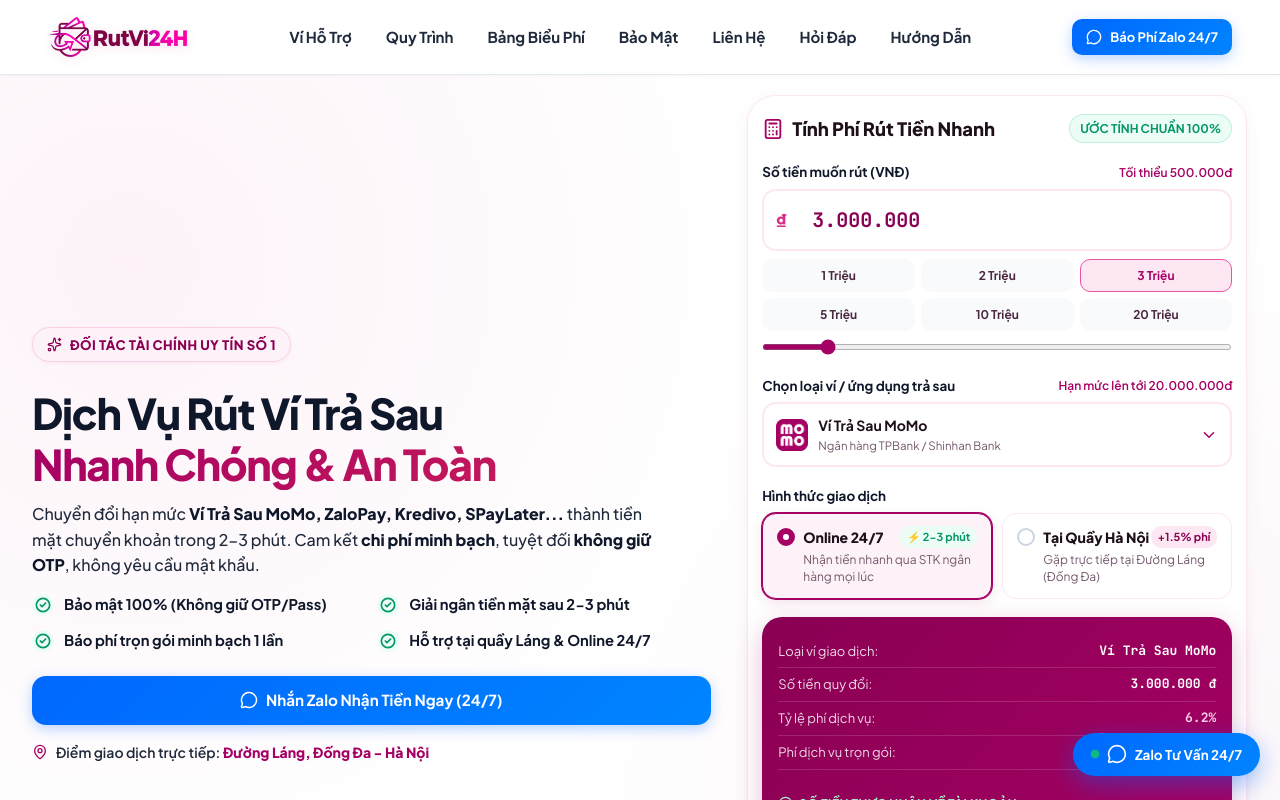
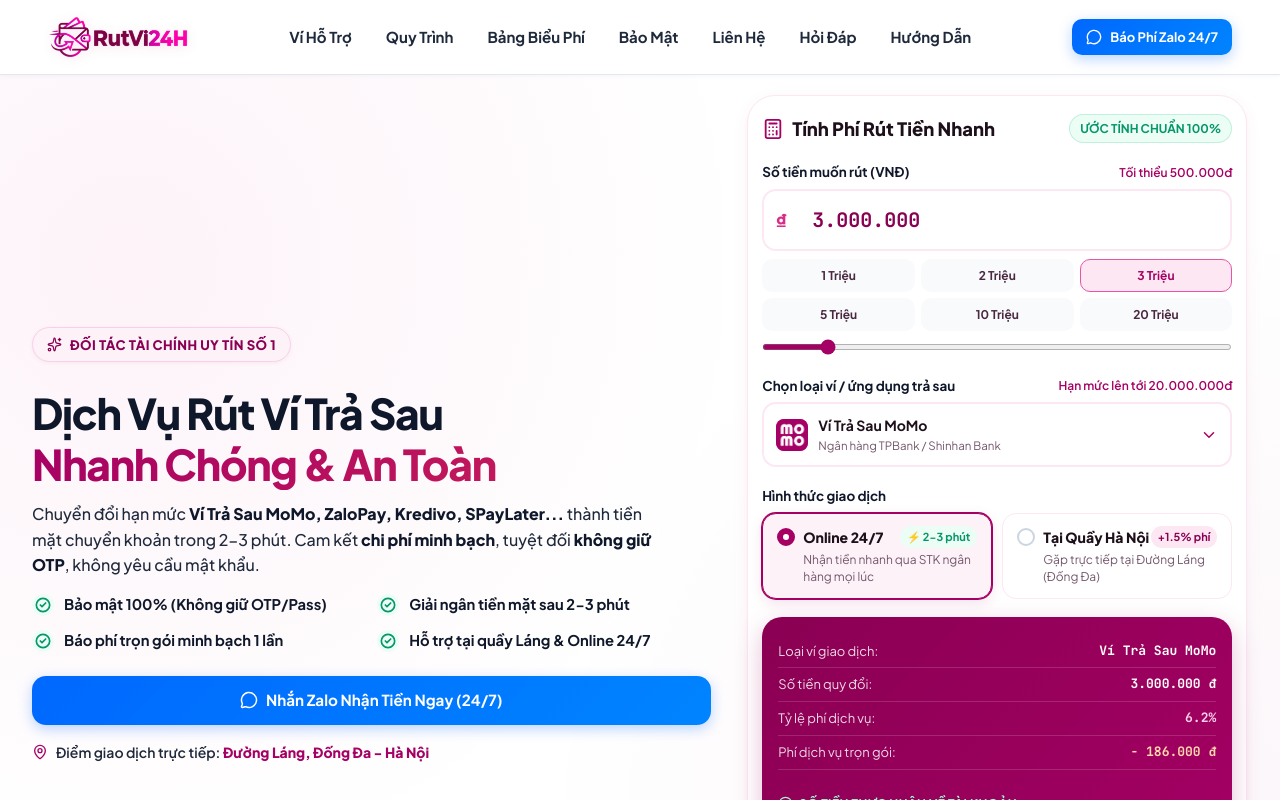
Before and after one commit to ductnf8/rutvitrasau, a React (Vite) app: page / in a window 1280 px wide. Shown: the top 800 px of the page. Built offline with nearby package versions, Linux system fonts and the light colour scheme.

Commit message:
feat: bo nut floating zalo tren desktop tablet, tang kich thuoc nut cuon len dau trang

```diff
--- a/src/components/FloatingActions.jsx
+++ b/src/components/FloatingActions.jsx
@@ -39,21 +39,6 @@
     <>
       {/* Floating Action Buttons (Desktop & Tablet) */}
       <div className="floating-actions" aria-label="Hỗ trợ nhanh">
-        {/* Zalo Button */}
-        <motion.a
-          href={SITE_CONFIG.zaloUrl}
-          target="_blank"
-          rel="noopener noreferrer"
-          className="floating-btn-zalo"
-          id="floating-zalo-btn"
-          whileHover={{ scale: 1.05 }}
-          whileTap={{ scale: 0.95 }}
-        >
-          <span className="status-dot"></span>
-          <MessageCircle size={20} />
-          <span>Zalo Tư Vấn 24/7</span>
-        </motion.a>
-
         {/* Scroll To Top */}
         <AnimatePresence>
           {showScrollTop && (
@@ -68,7 +53,7 @@
               whileTap={{ scale: 0.9 }}
               aria-label="Cuộn lên đầu trang"
             >
-              <ArrowUp size={18} />
+              <ArrowUp size={20} strokeWidth={2.5} />
             </motion.button>
           )}
         </AnimatePresence>
--- a/src/index.css
+++ b/src/index.css
@@ -2952,21 +2952,23 @@
 }
 
 .scroll-top-btn {
-  width: 40px;
-  height: 40px;
+  width: 46px;
+  height: 46px;
   border-radius: 50%;
-  background-color: var(--momo-600);
+  background: linear-gradient(135deg, var(--momo-600) 0%, var(--momo-700) 100%);
   color: var(--text-white);
   display: flex;
   align-items: center;
   justify-content: center;
-  box-shadow: var(--shadow-card);
+  box-shadow: 0 4px 16px rgba(165, 0, 100, 0.28);
   transition: all var(--transition-fast);
-  border: 1px solid rgba(255, 255, 255, 0.3);
+  border: 1.5px solid rgba(255, 255, 255, 0.4);
+  cursor: pointer;
 }
 
 .scroll-top-btn:hover {
-  background-color: var(--momo-700);
+  background: linear-gradient(135deg, var(--momo-700) 0%, var(--momo-800) 100%);
+  box-shadow: 0 6px 20px rgba(165, 0, 100, 0.45);
   transform: translateY(-2px);
 }
 
```
